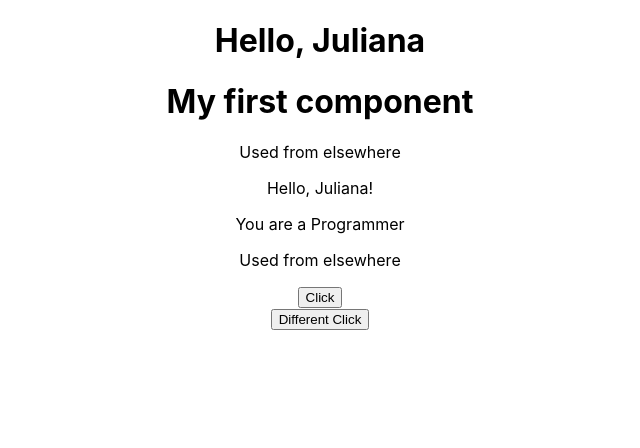
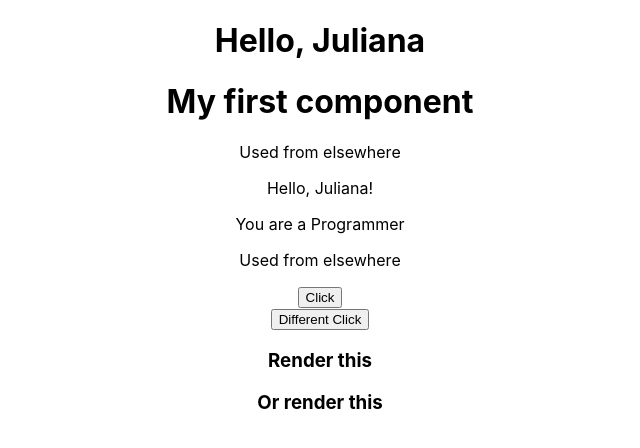
Before and after one commit to WeltonAM/React_HoraDeCodar, a React (Create React App) app in the folder 01_fundamentals/: page / in a window 1280 px wide. Shown: the top 448 px of the page, without its empty margins (320-960 px from the left). Built offline with nearby package versions, Linux system fonts and the light colour scheme.

Commit message:
Render function

```diff
--- a/01_fundamentals/src/components/Events.js
+++ b/01_fundamentals/src/components/Events.js
@@ -2,6 +2,14 @@ const Events = () => {
 
     const handleMyEvent = (e) => {
         console.log('Clicked')
+    }
+
+    const renderSomething = (x) => {
+        if(x){
+            return <h3>Render this</h3>
+        } else {
+            return <h3>Or render this</h3>
+        }
     }
 
     return (
@@ -14,6 +22,8 @@ const Events = () => {
             <div>
                 <button onClick={() => console.log('Inline event')}>Different Click</button>
             </div>
+            {renderSomething(true)}
+            {renderSomething(false)}
         </div>
     )
 }
```
